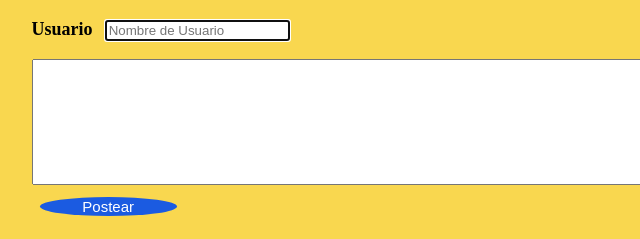
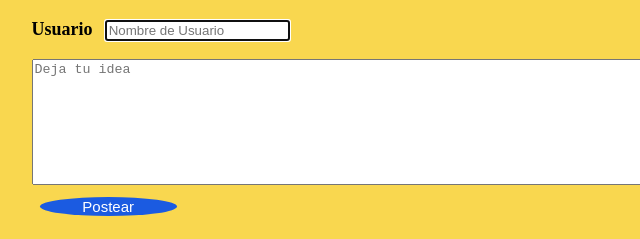
Before and after one commit to anadurand/slice-coder, a plain HTML site: page index.html in a window 1280 px wide. Shown: the part 338-577 px from the top of the page, 378-1018 px from the left. Drawn offline with Linux system fonts and the light colour scheme.

Commit message:
+estilos

```diff
--- a/index.html
+++ b/index.html
@@ -16,7 +16,7 @@
       <span>Usuario</span>
       <input type="text" id = "user" class = "user" placeholder="Nombre de Usuario" autofocus>
       <br><br>
-      <textarea id = "text" name="name" rows="8" cols="80"></textarea>
+      <textarea id = "text" name="name" rows="8" cols="80" placeholder="Deja tu idea"></textarea>
       <br>
       <button type="button" name="button" id ="enviar">Postear</button>
     </div>
```
